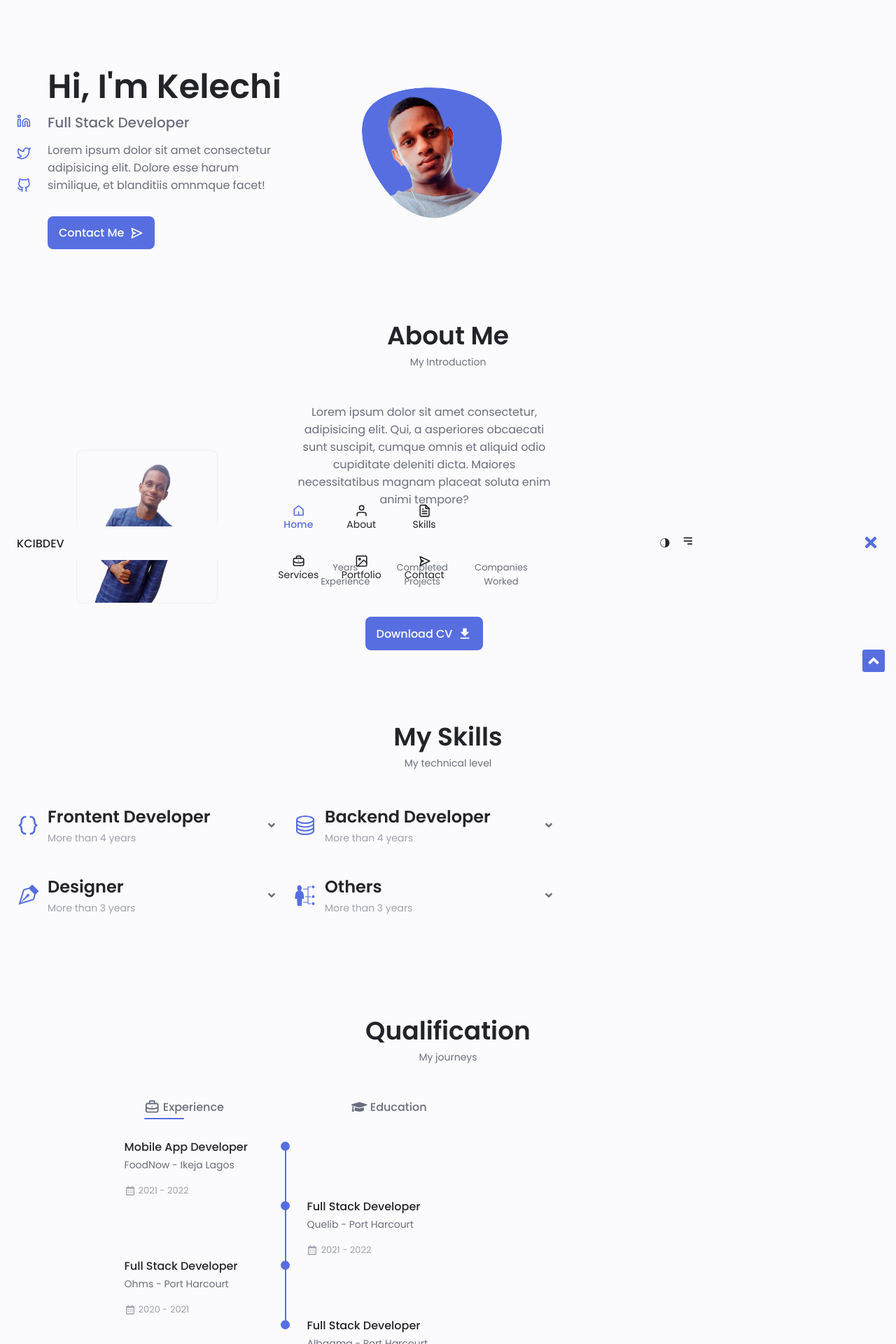
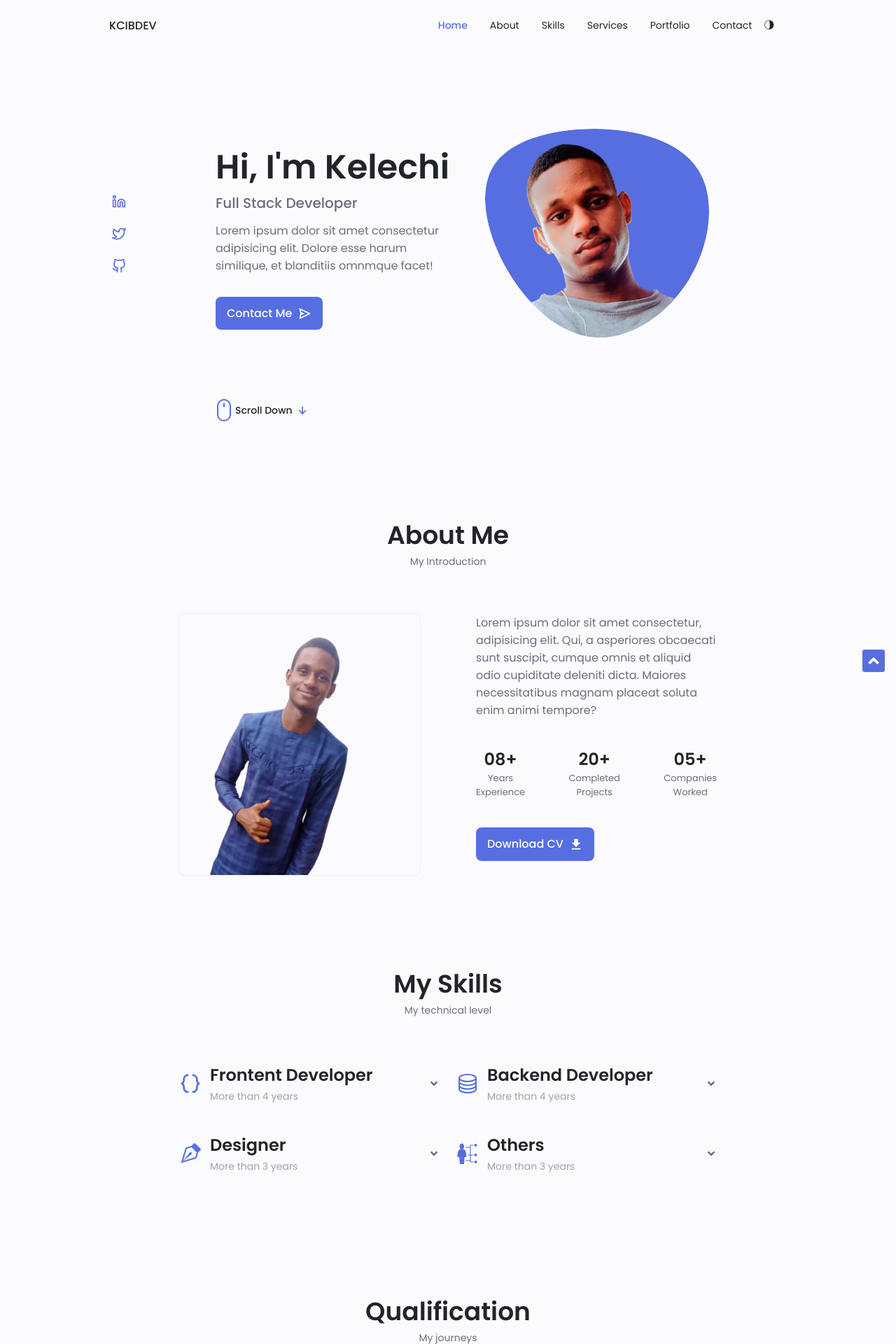
Before and after one commit to BrightCode1/portfolio, a React (Create React App) app: page / in a window 1280 px wide. Shown: the top 1920 px of the page at 70% size. Built offline with nearby package versions, Linux system fonts and the light colour scheme; the HTML template or start-up script is replaced by a standard one.

Commit message:
finish with the tut now refilling

```diff
--- a/src/components/componentStyles.js
+++ b/src/components/componentStyles.js
@@ -120,6 +120,39 @@ export const NavbarContainer = styled.header`
       column-gap: 0;
     }
   }
+
+  @media screen and (min-width: 768px) {
+    top: 0;
+    bottom: initial;
+    padding: 0 1rem;
+
+    .nav {
+      height: calc(var(--header-height) + 1.5rem);
+      column-gap: 1rem;
+
+      .nav__icon,
+      .nav__close,
+      .nav__toggle {
+        display: none;
+      }
+
+      .nav__menu {
+        margin-left: auto;
+
+        .nav__list {
+          display: flex;
+          column-gap: 2rem;
+        }
+      }
+    }
+
+    .change-theme {
+      margin: 0;
+    }
+  }
+  @media screen and (min-width: 1024px) {
+    padding: 0;
+  }
 `;
 
 export const FooterContainer = styled.footer`
@@ -179,6 +212,32 @@ export const FooterContainer = styled.footer`
       grid-template-columns: repeat(2, 1fr);
     }
   }
+
+  @media screen and (min-width: 768px) {
+    .footer__bg {
+      padding: 3rem 0 3.5rem;
+
+      .footer__container {
+        padding: 0 1rem;
+        grid-template-columns: repeat(3, 1fr);
+
+        .footer__links {
+          flex-direction: row;
+          column-gap: 2rem;
+        }
+
+        .footer__socials {
+          justify-self: flex-end;
+        }
+      }
+    }
+  }
+
+  @media screen and (min-width: 1024px) {
+    .footer__container {
+      padding: 0;
+    }
+  }
 `;
 
 export const ScrollToTop = styled.div`
--- a/src/index.css
+++ b/src/index.css
@@ -247,3 +247,32 @@ img {
     margin-right: var(--mb-1);
   }
 }
+
+@media screen and (min-width: 768px) {
+  .container {
+    margin-left: auto;
+    margin-right: auto;
+  }
+
+  body {
+    margin: 0;
+  }
+
+  .section {
+    padding: 6rem 0 2rem;
+  }
+
+  .section__subtitle {
+    margin-bottom: 4rem;
+  }
+
+  .main {
+    padding: 0 1rem;
+  }
+}
+
+@media screen and (min-width: 1024px) {
+  .main {
+    padding: 0;
+  }
+}
--- a/src/sections/About/About.jsx
+++ b/src/sections/About/About.jsx
@@ -41,7 +41,7 @@ const About = () => {
               </span>
             </div>
           </div>
-          <div className="about_btns">
+          <div className="about__btns">
             <a
               href="https://careerdevelopment.princeton.edu/sites/g/files/toruqf1041/files/media/cv_vs._resume_guide_1.pdf"
               className="btn btn--flex"
--- a/src/sections/About/aboutStyles.js
+++ b/src/sections/About/aboutStyles.js
@@ -36,7 +36,7 @@ export const AboutContainer = styled.section`
     }
   }
 
-  .about_btns {
+  .about__btns {
     display: flex;
     justify-content: center;
   }
@@ -46,4 +46,26 @@ export const AboutContainer = styled.section`
       grid-template-columns: repeat(2, 1fr);
     }
   }
+
+  @media screen and (min-width: 768px) {
+    .about__container {
+      column-gap: 5rem;
+
+      .about__img {
+        width: 350px;
+      }
+
+      .about__description {
+        text-align: initial;
+      }
+
+      .about__info {
+        justify-content: space-between;
+      }
+
+      .about__btns {
+        justify-content: initial;
+      }
+    }
+  }
 `;
--- a/src/sections/Contact/contactStyles.js
+++ b/src/sections/Contact/contactStyles.js
@@ -57,4 +57,14 @@ export const ContactContainer = styled.section`
       grid-template-columns: repeat(2, 1fr);
     }
   }
+
+  @media screen and (min-width: 1024px) {
+    .contact__form {
+      width: 460px;
+
+      .contact__inputs {
+        grid-template-columns: repeat(2, 1fr);
+      }
+    }
+  }
 `;
--- a/src/sections/Home/homeStyles.js
+++ b/src/sections/Home/homeStyles.js
@@ -105,5 +105,37 @@ export const HomeContainer = styled.section`
         }
       }
     }
+
+    @media screen and (min-width: 768px) {
+      row-gap: 5rem;
+
+      .home__content {
+        //make 3 later
+        padding-top: 5.5rem;
+        column-gap: 2rem;
+
+        .home__blob {
+          width: 270px;
+        }
+      }
+
+      .home__scroll {
+        display: block;
+
+        .home__scroll-btn {
+          margin-left: 3rem;
+        }
+      }
+    }
+
+    @media screen and (min-width: 1024px) {
+      .home__blob {
+        width: 320px !important;
+      }
+
+      .home__social {
+        transform: translateX(-6rem);
+      }
+    }
   }
 `;
--- a/src/sections/Portfolio/portfolioStyles.js
+++ b/src/sections/Portfolio/portfolioStyles.js
@@ -58,4 +58,38 @@ export const PortfolioContainer = styled.section`
       grid-template-columns: repeat(2, 1fr);
     }
   }
+
+  @media screen and (min-width: 768px) {
+    .port__content {
+      align-items: center;
+
+      .port__img {
+        width: 320px;
+      }
+    }
+  }
+
+  @media screen and (min-width: 1024px) {
+    .port__content {
+      column-gap: 5rem;
+    }
+
+    .swiper-button-next,
+    .swiper-button-prev {
+      &:after {
+        font-size: 2rem;
+      }
+    }
+
+    .swiper-button-next {
+      right: -2.5rem;
+    }
+    .swiper-button-prev {
+      left: -2.5rem;
+    }
+
+    .swiper-horizontal > .swiper-pagination-bullets {
+      bottom: -4rem;
+    }
+  }
 `;
--- a/src/sections/Project/projectStyles.js
+++ b/src/sections/Project/projectStyles.js
@@ -42,4 +42,20 @@ export const ProjectContainer = styled.section`
       }
     }
   }
+
+  @media screen and (min-width: 768px) {
+    text-align: initial;
+
+    .project__bg {
+      background: none;
+    }
+
+    .project__container {
+      background-color: var(--first-color-second);
+      border-radius: 1rem;
+      padding: 3rem 2.5rem 0;
+      grid-template-columns: 1fr max-content;
+      column-gap: 3rem;
+    }
+  }
 `;
--- a/src/sections/Qualification/quaStyles.js
+++ b/src/sections/Qualification/quaStyles.js
@@ -104,4 +104,17 @@ export const QualificationContainer = styled.section`
       justify-content: center;
     }
   }
+  @media screen and (min-width: 768px) {
+    .qua__tabs {
+      justify-content: center;
+
+      .qua__btn {
+        margin: 0 var(--mb-1);
+      }
+    }
+
+    .qua__sections {
+      grid-template-columns: 0.5fr;
+    }
+  }
 `;
--- a/src/sections/Services/serviceStyles.js
+++ b/src/sections/Services/serviceStyles.js
@@ -113,4 +113,25 @@ export const ServiceContainer = styled.section`
       }
     }
   }
+
+  @media screen and (min-width: 768px) {
+    .services__container {
+      grid-template-columns: repeat(auto-fit, minmax(160px, 1fr));
+      justify-content: center;
+
+      .services__modal-content {
+        width: 450px;
+      }
+    }
+
+    .services__icon {
+      font-size: 2rem !important;
+    }
+  }
+
+  @media screen and (min-width: 1024px) {
+    .services__container {
+      grid-template-columns: repeat(auto-fit, minmax(170px, 1fr));
+    }
+  }
 `;
```
